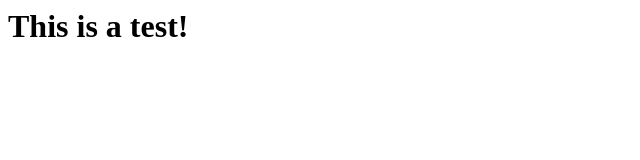
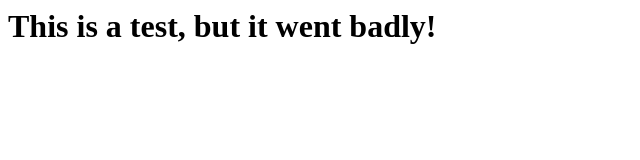
Before and after one commit to usmanmohammed/cfg-test, a plain HTML site: page index.html in a window 1280 px wide. Shown: the whole page, without its empty margins (0-640 px from the left). Drawn offline with Linux system fonts and the light colour scheme.

Commit message:
breaking things

```diff
--- a/index.html
+++ b/index.html
@@ -1 +1 @@
-<h1>This is a test!</h1>
+<h1>This is a test, but it went badly!</h1>
```
